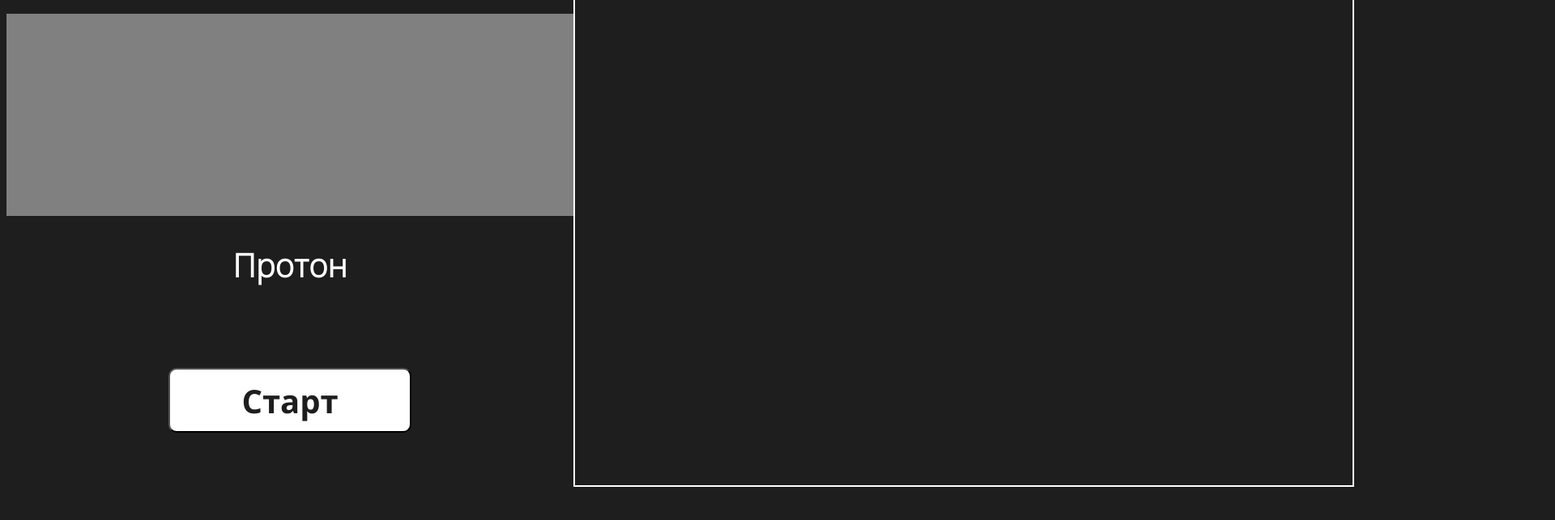
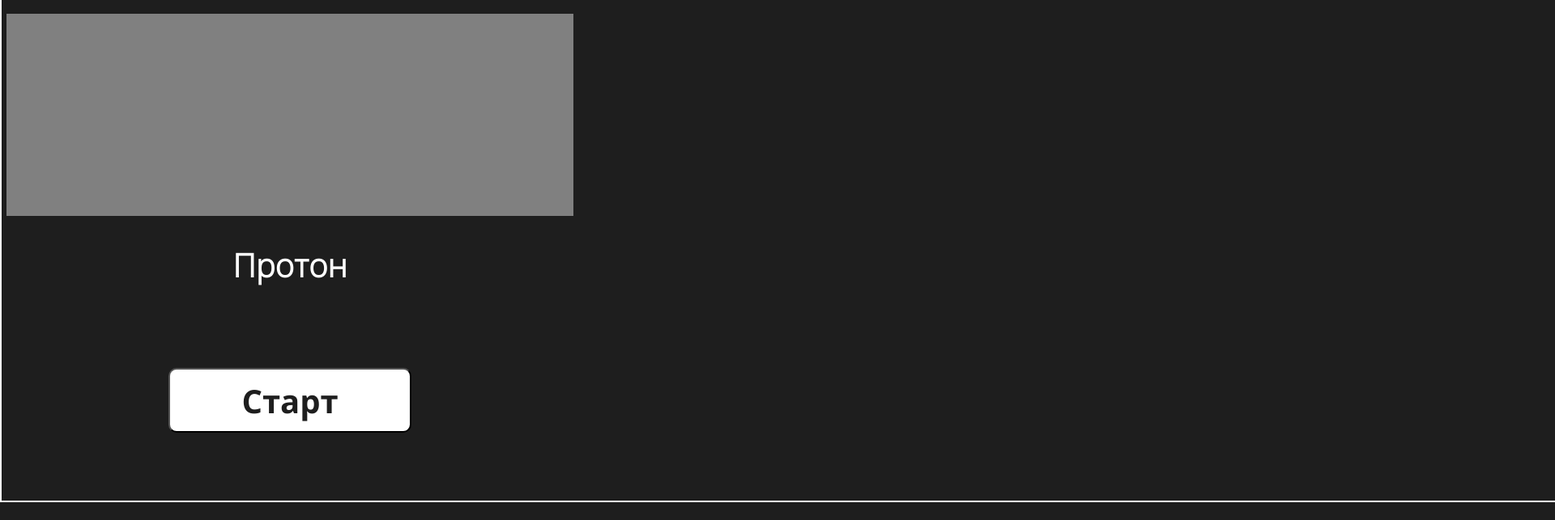
Before and after one commit to TechnoVoyage/collider-interaction, a website: page index.html in a window 1280 px wide. Shown: the part 463-1106 px from the top of the page at 81% size, 1920 px wide, since content can reach past the window. Drawn offline with nearby package versions, Linux system fonts and the light colour scheme.

Commit message:
Canvas in fullscreen

```diff
--- a/index.html
+++ b/index.html
@@ -7,9 +7,11 @@
     <title>Collider</title>
 </head>
 <body>
+    <canvas width="1920" height="1080" class="canvas" id="canvas"></canvas>
     <h1 class="header">Ускоритель частиц</h1>
 
     <div class="main-space">
+
         <div>
             <div class="selector-box">
                 <div class="selector" id="selector1"></div>
@@ -22,10 +24,9 @@
 
             <button class="start-button" id="start-button">Старт</button>
         </div>
-        <div>
-            <canvas width="960" height="960" class="canvas" id="canvas"></canvas>
 
-        </div>
+
+
     </div>
 
 
--- a/main.js
+++ b/main.js
@@ -138,14 +138,5 @@ animation.add({
   translateY: -100,
   easing: 'easeInOutExpo',
 }, 0)
-animation.add({
-  targets: '.canvas',
-  easing: 'easeInOutExpo',
-  duration: 1500,
-  width: 1920,
-  height: 1080,
-  left: 0,
-  top: 0
-}, 500)
 
 document.getElementById('start-button').addEventListener('click', animation.play)
--- a/style.css
+++ b/style.css
@@ -57,6 +57,8 @@ body{
 .canvas{
     border: 2px solid white;
     position: absolute;
+    top: 0;
+    left: 0;
 }
 
 .header{
```
